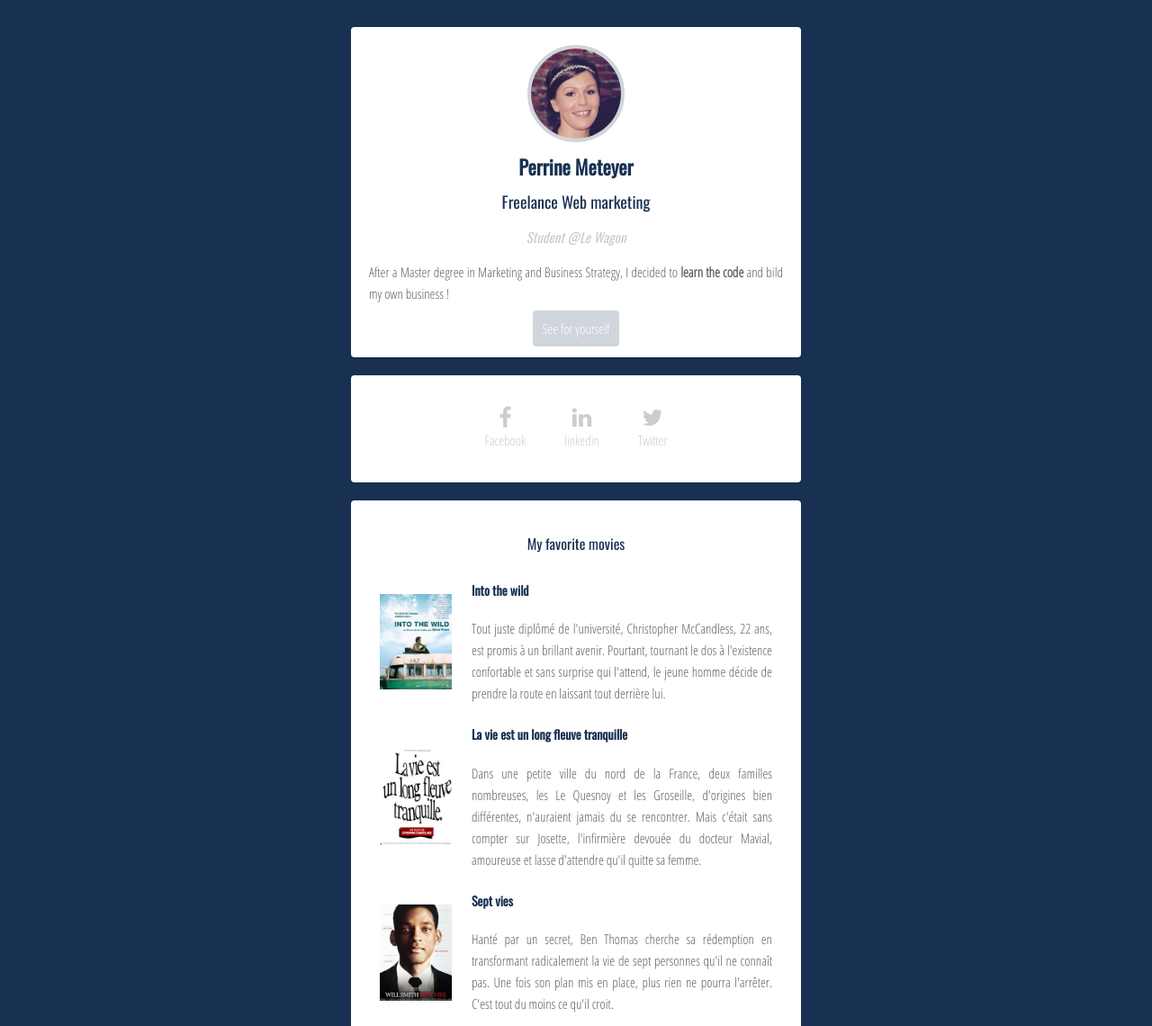
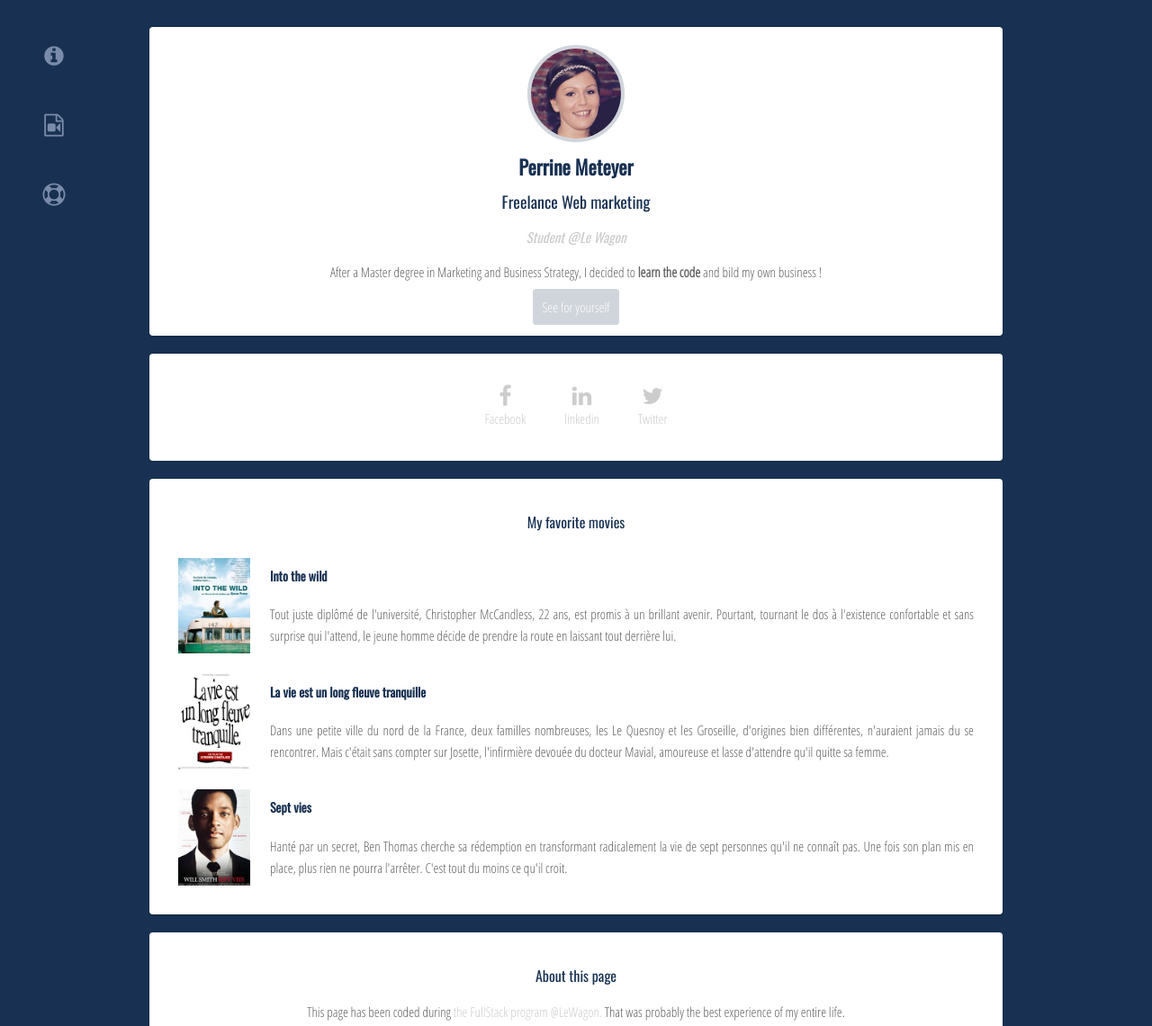
Before and after one commit to PerrineMet/profile, a plain HTML site: page index.html in a window 1280 px wide. Shown: the top 1140 px of the page at 90% size. Drawn offline with nearby package versions, Linux system fonts and the light colour scheme.

Commit message:
new version

```diff
--- a/index.html
+++ b/index.html
@@ -5,27 +5,40 @@
 
     <!-- Google fonts -->
     <link rel="stylesheet" href="http://fonts.googleapis.com/css?family=Open+Sans:400,300,700|Montserrat:400,700">
-
-    <!-- Fontawesome -->
-    <link href="http://maxcdn.bootstrapcdn.com/font-awesome/4.2.0/css/font-awesome.min.css" rel="stylesheet">
-
     <link href="https://fonts.googleapis.com/css?family=Oswald" rel="stylesheet">
 
     <link href="https://fonts.googleapis.com/css?family=Open+Sans+Condensed:300" rel="stylesheet">
 
+    <!-- Fontawesome -->
+    <link href="http://maxcdn.bootstrapcdn.com/font-awesome/4.2.0/css/font-awesome.min.css" rel="stylesheet">
 
     <!-- Your style -->
     <link rel="stylesheet" href="style.css">
   </head>
   <body>
     <!-- Here goes your content -->
-    <div class="container">
-      <div class="card text-center">
+    <div id="sidebar">
+      <ul>
+        <li><a href="#summary">
+          <i class="fa fa-info-circle"></i>
+        </a></li>
+        <li><a href="#favorite-movies">
+          <i class="fa fa-file-video-o"></i>
+        </a>
+        </li>
+        <li><a href="#footer">
+          <i class="fa fa-life-ring"></i>
+        </a></li>
+      </ul>
+    </div>
+    <div class="content">
+    <div class="container-fluid">
+      <div class="card text-center" id="summary">
         <img src="images/perrine.jpg" alt="perrine meteyer" class="img-circle shadowed" id="img-profil">
         <h1>Perrine Meteyer</h1>
         <h2> Freelance Web marketing</h2>
         <h2 class="text-italic"> Student @Le Wagon</h2>
-          <p class> After a Master degree in Marketing and Business Strategy, I decided to <strong>learn the code</strong> and bild my own business ! </p>
+          <p class="text-center"> After a Master degree in Marketing and Business Strategy, I decided to <strong>learn the code</strong> and bild my own business ! </p>
           <a href="http://perrinemeteyer.com" target="_blank" class="btn-blue">See for yourself </a>
       </div>
       <div class="card text-center">
@@ -35,7 +48,7 @@
             <li class="text-center"><a href="https://twitter.com/MeteyerPerrine" target="_blank"><i class="fa fa-twitter" aria-hidden="true"></i><br>Twitter</a></li>
           </ul>
       </div>
-      <div class="card text-center">
+      <div class="card text-center" id="favorite-movies">
         <h3>My favorite movies</h3>
         <table id="movies">
           <tr>
@@ -44,7 +57,7 @@
             </td>
             <td>
               <h4>Into the wild</h4>
-              <p>Tout juste diplômé de l'université, Christopher McCandless, 22 ans, est promis à un brillant avenir. Pourtant, tournant le dos à l'existence confortable et sans surprise qui l'attend, le jeune homme décide de prendre la route en laissant tout derrière lui.</p>
+              <p class="text-justify">Tout juste diplômé de l'université, Christopher McCandless, 22 ans, est promis à un brillant avenir. Pourtant, tournant le dos à l'existence confortable et sans surprise qui l'attend, le jeune homme décide de prendre la route en laissant tout derrière lui.</p>
             </td>
           </tr>
           <tr>
@@ -53,7 +66,7 @@
             </td>
             <td>
               <h4>La vie est un long fleuve tranquille</h4>
-              <p>Dans une petite ville du nord de la France, deux familles nombreuses, les Le Quesnoy et les Groseille, d'origines bien différentes, n'auraient jamais du se rencontrer. Mais c'était sans compter sur Josette, l'infirmière devouée du docteur Mavial, amoureuse et lasse d'attendre qu'il quitte sa femme.</p>
+              <p class="text-justify">Dans une petite ville du nord de la France, deux familles nombreuses, les Le Quesnoy et les Groseille, d'origines bien différentes, n'auraient jamais du se rencontrer. Mais c'était sans compter sur Josette, l'infirmière devouée du docteur Mavial, amoureuse et lasse d'attendre qu'il quitte sa femme.</p>
             </td>
           </tr>
           <tr>
@@ -62,14 +75,14 @@
             </td>
             <td>
               <h4>Sept vies</h4>
-              <p>Hanté par un secret, Ben Thomas cherche sa rédemption en transformant radicalement la vie de sept personnes qu'il ne connaît pas. Une fois son plan mis en place, plus rien ne pourra l'arrêter. C'est tout du moins ce qu'il croit.</p>
+              <p class="text-justify">Hanté par un secret, Ben Thomas cherche sa rédemption en transformant radicalement la vie de sept personnes qu'il ne connaît pas. Une fois son plan mis en place, plus rien ne pourra l'arrêter. C'est tout du moins ce qu'il croit.</p>
             </td>
           </tr>
         </table>
       </div>
-      <div class="card text-center">
+      <div class="card text-center" id="footer">
         <h3>About this page</h3>
-          <p> This page has been coded during <a href="https://www.lewagon.com/program" target="_blank"> the FullStack program @LeWagon. </a> That was probably the best experience of my entire life.</p>
+          <p class="text-center"> This page has been coded during <a href="https://www.lewagon.com/program" target="_blank"> the FullStack program @LeWagon. </a> That was probably the best experience of my entire life.</p>
             <ul class="list-inline">
             <li><a href="#"><i class="fa fa-heart" aria-hidden="true"></i></a></li>
             <li><a href="#"><i class="fa fa-star" aria-hidden="true"></i></a></li>
@@ -77,5 +90,6 @@
           </ul>
       </div>
     </div>
+    </div>
   </body>
 </html>
--- a/style.css
+++ b/style.css
@@ -5,7 +5,7 @@ body {
   font-size:15px;
   background: #183152;
   font-weight: 300;
-  color:  #606060;;
+  color:  #606060;
   line-height: 1.6em;
 }
 
@@ -41,9 +41,7 @@ a:hover{
   color: #183152;
   text-decoration: none;
 }
-p{
-  text-align: justify;
-}
+
 
 table{
   font-weight: 300;
@@ -59,10 +57,11 @@ table{
   box-shadow: 0px 1px 2px 0px rgba(0, 0, 0, 0.2);
 }
 
-.container{
-  width:500px;
-  margin:30px auto;
+.container-fluid{
+  width: 75%;
+  margin: 30px auto;
 }
+
 #img-profil{
   border:4px solid rgba(24, 49, 82, 0.2);
   width: 100px;
@@ -118,3 +117,50 @@ table{
   font-size: 15px;
   color:#cccccc;
 }
+
+.text-justify{
+  text-align: justify;
+}
+
+#content{
+  margin-left: 120px;
+}
+
+#sidebar {
+  background-color: #183152;
+  position: fixed;
+  left: 0px;
+  top: 0px;
+  bottom: 0px;
+  width: 120px;
+  text-align: center;
+}
+
+#sidebar ul {
+  list-style: none;
+  padding-left: 0px;
+}
+
+#sidebar li {
+  margin-top:50px;
+  margin-bottom: 50px;
+}
+
+#sidebar a {
+  text-decoration: none;
+  font-size: 25px;
+  color:#7a8ba9;
+}
+
+#sidebar a:hover {
+  color: white;
+}
+
+@media (max-width: 768px) {
+  #content{
+    margin-left: 0px;
+  }
+  #sidebar {
+    display: none;
+  }
+}
```
